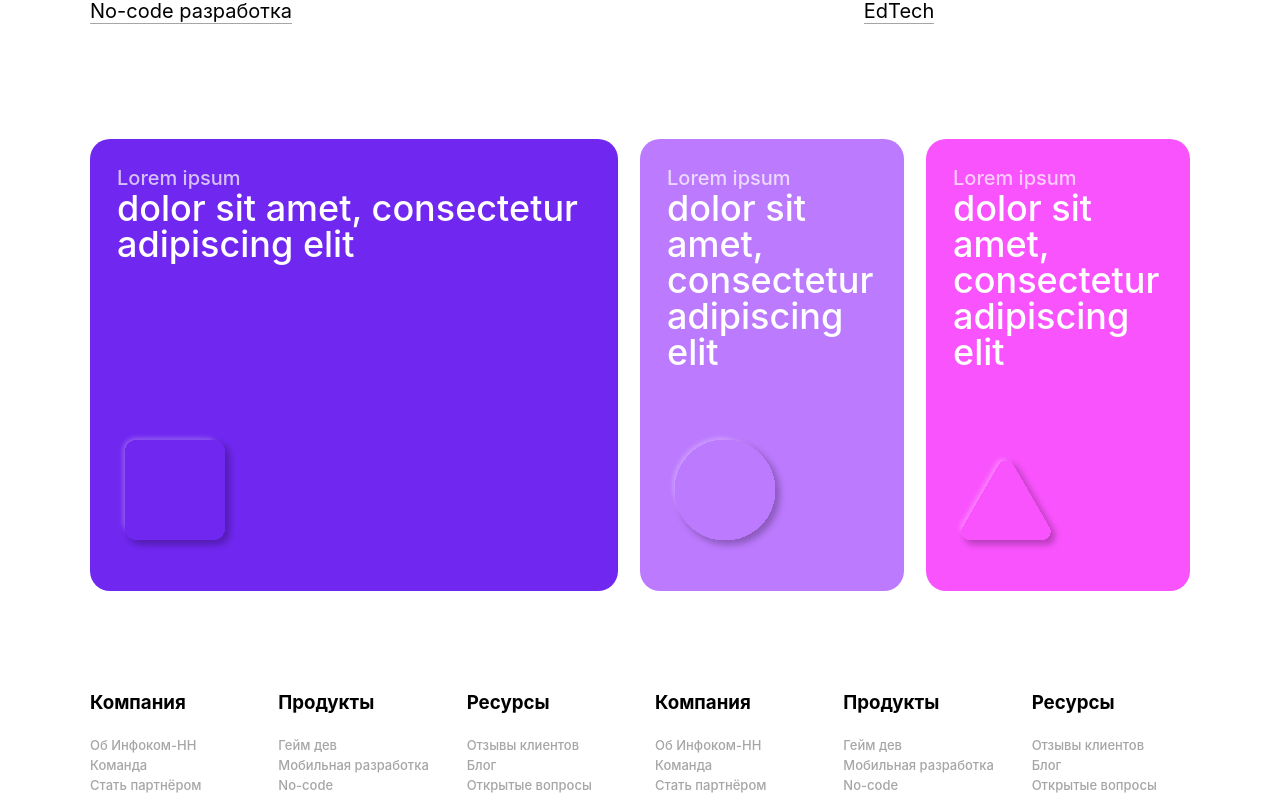
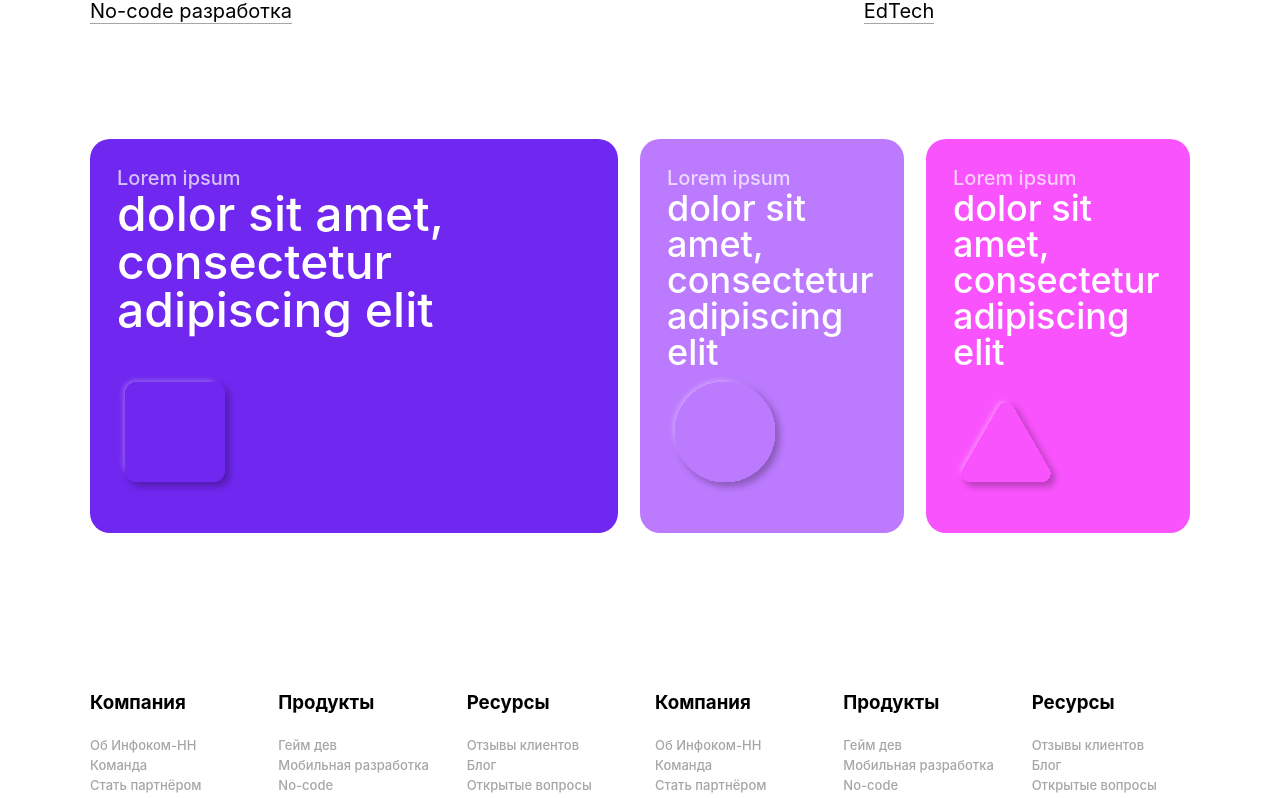
Before and after one commit to Ejoktank/infocom, a React app: page / in a window 1280 px wide. Shown: the part 532-1330 px from the top of the page. Built offline with nearby package versions, Linux system fonts and the light colour scheme.

Commit message:
carusel alive

```diff
--- a/src/App.less
+++ b/src/App.less
@@ -78,3 +78,7 @@ button {
 .overflowY-hidden {
   overflow-y: hidden;
 }
+
+.fsz-48 {
+  font-size: 48px !important;
+}
--- a/src/main/main-page/MainPage.less
+++ b/src/main/main-page/MainPage.less
@@ -2,10 +2,10 @@
 /* VARIABLES */
 /* --------- */
 
-@max1080: ~'(max-width: 1080px)';
-@max768: ~'(max-width: 768px)';
-@max500: ~'(max-width: 500px)';
-@max375: ~'(max-width: 375px)';
+@max1080: ~"(max-width: 1080px)";
+@max768: ~"(max-width: 768px)";
+@max500: ~"(max-width: 500px)";
+@max375: ~"(max-width: 375px)";
 
 /* ------- */
 /* -CARDS- */
@@ -17,18 +17,29 @@
 }
 
 .cards-container {
-  height: 452px;
+  min-height: 452px;
   display: grid;
   column-gap: 22px;
   grid-template-columns: 2fr 1fr 1fr;
   align-items: start;
 
   @media @max1080 {
+    display: flex;
+    justify-content: space-between;
+    overflow-x: scroll;
+    scroll-snap-type: x proximity;
+    min-height: 240px;
+  }
+
+  &::-webkit-scrollbar {
+    display: none;
+    -ms-overflow-style: none;
+    scrollbar-width: none;
   }
 }
 
 .card {
-  height: calc(100% - 54px);
+  min-height: 340px;
   padding: 27px;
 
   color: white;
@@ -38,7 +49,11 @@
   user-select: none;
 
   @media @max1080 {
-    // width: 90vw;
+    min-width: calc(100% - 80px);
+  }
+
+  @media @max500 {
+    min-height: 200px;
   }
 }
 
@@ -46,14 +61,50 @@
   font-weight: 500;
   font-size: 20px;
   color: #ffffffb5;
+
+  @media @max1080 {
+    font-size: 40px;
+  }
+
+  @media @max768 {
+    font-size: 30px;
+  }
+
+  @media @max500 {
+    font-size: 24px;
+  }
+}
+
+#hero_card-0 .card_header {
+  font-size: 48px;
+
+  @media @max1080 {
+    font-size: 60px;
+  }
+
+  @media @max768 {
+    font-size: 48px;
+  }
+
+  @media @max500 {
+    font-size: 32px;
+  }
 }
 
 .card_header {
   font-weight: 500;
   font-size: 36px;
   line-height: 1;
+
+  @media @max1080 {
+    font-size: 60px;
+  }
+
+  @media @max768 {
+    font-size: 48px;
+  }
+
+  @media @max500 {
+    font-size: 32px;
+  }
 }
-
-.card-1 .card_header {
-  font-size: 48px;
-}
--- a/src/main/main-page/MainPageCards.jsx
+++ b/src/main/main-page/MainPageCards.jsx
@@ -13,9 +13,9 @@ export function MainPageCards() {
 
   function createCard(cardContent, i) {
     return (
-      <div className="card" style={{backgroundImage: `url(${cardContent.bgImg})`, backgroundColor: cardContent.bgColor}} key={i}>
-        <div className="card_subheader">{cardContent.subheader}</div>
-        <div className="card_header">{cardContent.header}</div>
+      <div className="card" style={{backgroundImage: `url(${cardContent.bgImg})`, backgroundColor: cardContent.bgColor}} id={`hero_card-${i}`} key={`hero_card-${i}`}>
+        <h4 className="card_subheader">{cardContent.subheader}</h4>
+        <p className="card_header">{cardContent.header}</p>
       </div>
     )
   }
```
